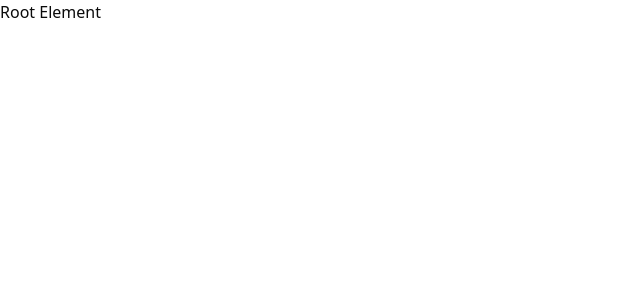
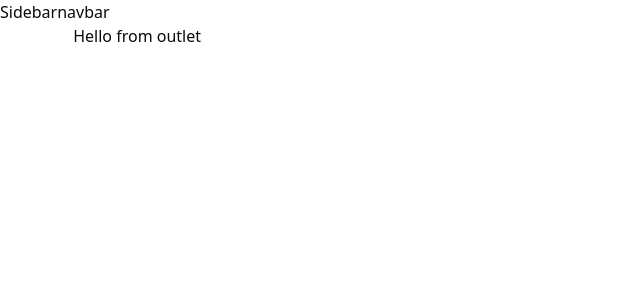
Before and after one commit to onitsuji/dashboard_shadcn, a React (Vite) app: page / in a window 1280 px wide. Shown: the top 300 px of the page, without its empty margins (0-640 px from the left). Built offline with nearby package versions, Linux system fonts and the light colour scheme.

Commit message:
rr layout, styling app.tsx

```diff
--- a/src/app.tsx
+++ b/src/app.tsx
@@ -1,3 +1,17 @@
+import { Outlet } from "react-router";
+import Navbar from "./components/navbar";
+import Sidebar from "./components/sidebar";
+
 export default function App() {
-  return <div>Root Element</div>;
+  return (
+    <div className="antialiased flex">
+      <Sidebar />
+      <main className="w-full">
+        <Navbar />
+        <div className="px-4">
+          <Outlet />
+        </div>
+      </main>
+    </div>
+  );
 }
--- /dev/null
+++ b/src/components/navbar.tsx
@@ -0,0 +1,3 @@
+export default function Navbar() {
+  return <div>navbar</div>;
+}
--- /dev/null
+++ b/src/components/sidebar.tsx
@@ -0,0 +1,3 @@
+export default function Sidebar() {
+  return <div>Sidebar</div>;
+}
--- a/src/main.tsx
+++ b/src/main.tsx
@@ -8,6 +8,12 @@ const router = createBrowserRouter([
   {
     path: "/",
     element: <App />,
+    children: [
+      {
+        index: true,
+        element: <div>Hello from outlet</div>,
+      },
+    ],
   },
 ]);
 
```
